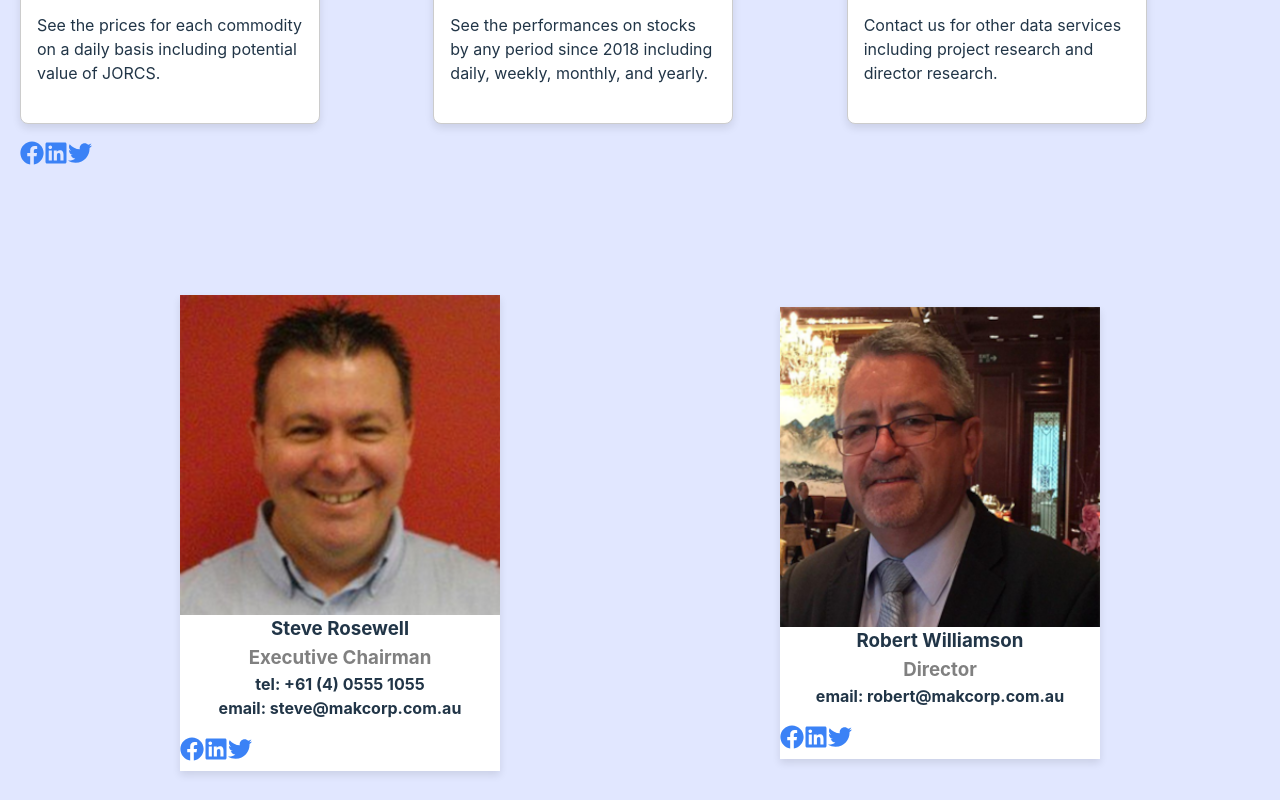
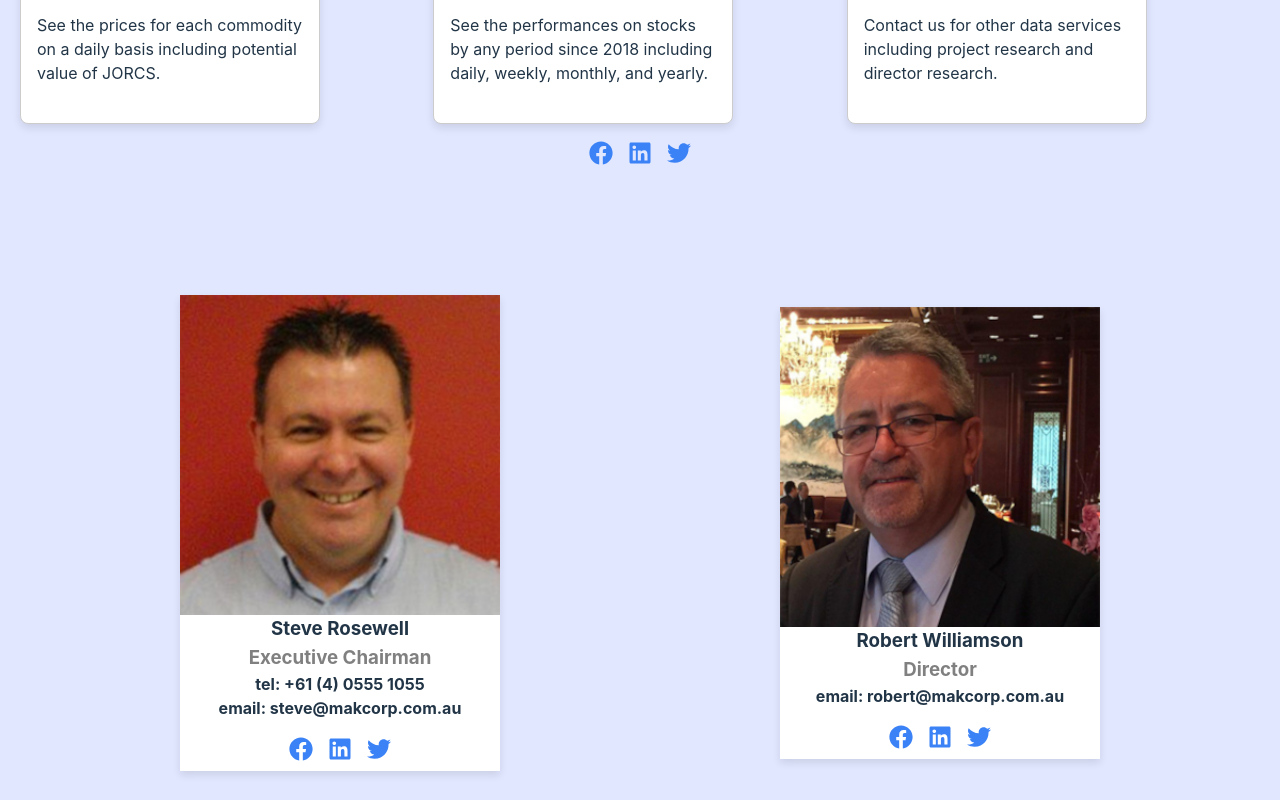
Before and after one commit to jayshah41/Puzzled, a React (Vite) app: page / in a window 1280 px wide. Shown: the part 1180-1980 px from the top of the page. Built offline with nearby package versions, Linux system fonts and the light colour scheme.

Commit message:
Add center alignment to Socials component

```diff
--- a/src/components/Socials.jsx
+++ b/src/components/Socials.jsx
@@ -4,7 +4,7 @@ import './GeneralStyles.css';
 
 const Socials = ({ facebook="https://facebook.com", linkedin="https://linkedin.com", twitter="https://twitter.com" }) => {
   return (
-    <div className="social">
+    <div className="social centre">
         <a href={facebook} target="_blank" rel="noopener noreferrer"><FaFacebook /></a>
         <a href={linkedin} target="_blank" rel="noopener noreferrer"><FaLinkedin /></a>
         <a href={twitter} target="_blank" rel="noopener noreferrer"><FaTwitter /></a>
```
